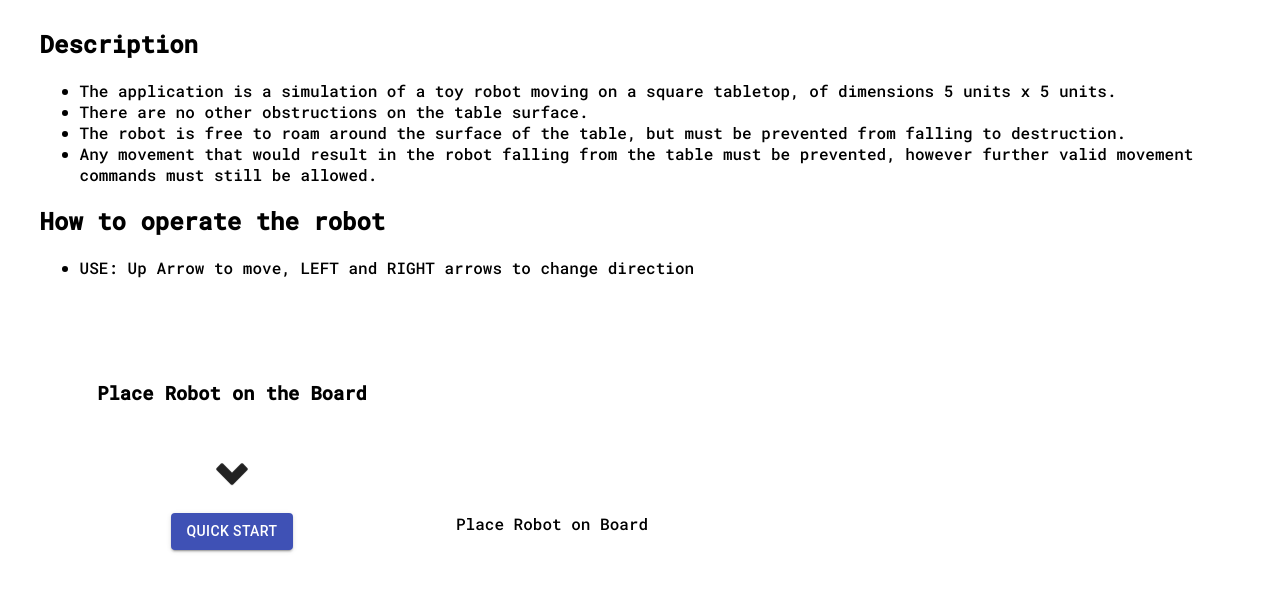
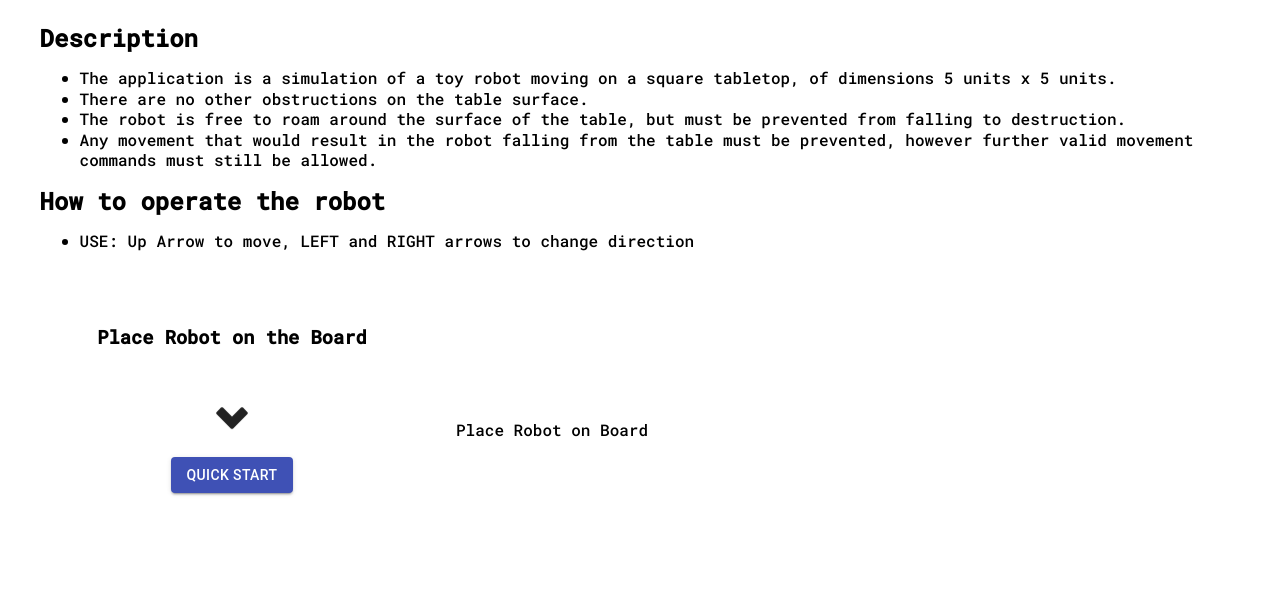
Before and after one commit to pvahanian/ToyRobotv2, a React (Create React App) app: page / in a window 1280 px wide. Shown: the top 592 px of the page. Built offline with nearby package versions, Linux system fonts and the light colour scheme.

Commit message:
spaced and centered app

```diff
--- a/src/App.css
+++ b/src/App.css
@@ -5,13 +5,13 @@
   text-align: center;
   font-family: "Roboto Mono", monospace;
   justify-content: center;
+  line-height: 20.5px;
 }
 #description {
   width: 95%;
   text-align: left;
 }
 #bottomHalf {
-  margin-top: 2%;
   display: flex;
   width: 100%;
   justify-content: flex-start;
@@ -73,6 +73,7 @@
 #showInfo{
   display: flex;
   flex-direction: column-reverse;
+  margin:37px 0px;
 }
 
 .arrow
```
